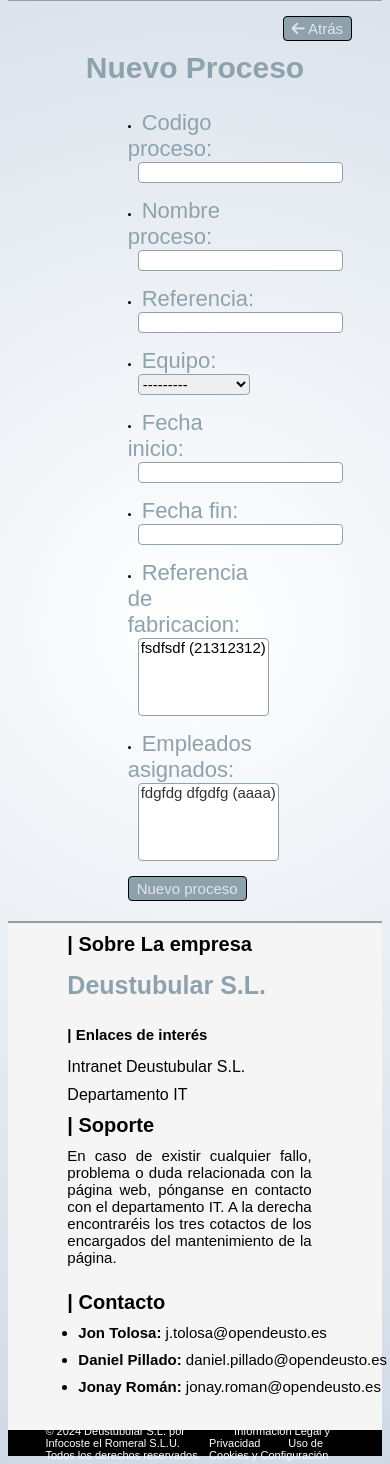
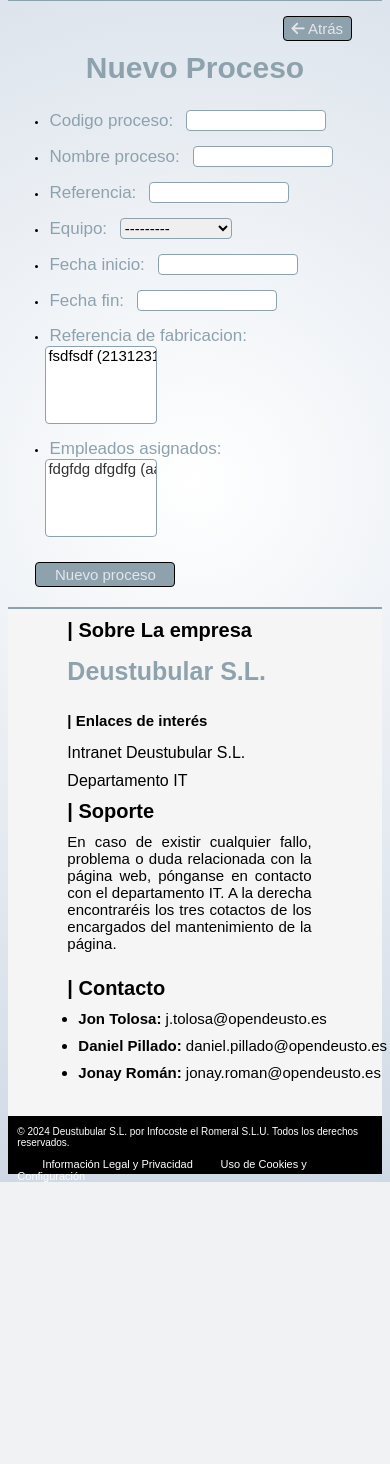
Before and after one commit to JonayRoman/E2-Equipo7, a Django app: page /appGestionProduccion/proceso/create in a window 390 px wide. Shown: the part 217-1681 px from the top of the page. After the commit the page ends 1399 px from the top, so only its background shows below. Run offline with Django 5.2, Linux system fonts and the light colour scheme; data comes from the database, SQL or seed files in the repository; both versions use the stored data as it was after the commit.

Commit message:
responsive de todo menos de las table y reparar unos pocos errores

```diff
--- a/appGestionProduccion/views.py
+++ b/appGestionProduccion/views.py
@@ -156,7 +156,7 @@ class EquipoUpdateView(UpdateView):
         return render(request, 'appGestionProduccion/equipo_update.html', context)
     # Llamada para procesar la actualización del equipo
     def post(self, request, pk):
-        equipo = Empleado.objects.get(id= pk)
+        equipo = Equipo.objects.get(id= pk)
         formulario = EquipoForm(request.POST, instance=equipo)
         if formulario.is_valid():
             formulario.save()
--- a/static/css/style.css
+++ b/static/css/style.css
@@ -323,6 +323,40 @@ footer {
     margin-left: 2.5rem;
 }
 
+@media (min-width:768px) and (max-width:1278px) {
+
+   .div-footer-abajo {
+       height: 5.8rem;
+       display: flex;
+       flex-direction: column;
+   }
+
+  .div-footer-p {
+      width: 95%;
+      display: flex;
+      flex-direction: column;
+  }
+
+}
+
+@media (max-width:767px) {
+  .div-footer-abajo {
+      height: 5.8rem;
+      display: flex;
+      flex-direction: column;
+  }
+
+  .div-footer-p {
+      width: 95%;
+      display: flex;
+      flex-direction: column;
+  }
+
+  .div-footer-p p {
+      font-size: 1rem;
+  }
+}
+
 /*Estilos para las tablas*/
 
 table {
@@ -386,10 +420,10 @@ table {
 }
 
 .formulario  {
-    width: 35%;
+    width: 45%;
 }
 
-.formulario_proceso {
+.formulario-proceso {
     width: 45%;
 }
 
@@ -431,6 +465,44 @@ form input[type="submit"] {
     border-radius: 4px;
     cursor: pointer;
     border: 1px solid black;
+    margin-top: 1rem;
+}
+
+@media (min-width:768px) and (max-width:1278px) {
+    .formulario  {
+        width: 70%;
+    }
+
+    .formulario-proceso {
+        width: 74%;
+    }
+}
+
+@media (max-width:767px) {
+    .formulario-proceso  {
+        width: 100%;
+        margin-left: -2rem;
+    }
+
+    .formulario-proceso label {
+       font-size: 1.7rem;
+    }
+
+    .formulario-proceso select {
+        width: 11.2rem;
+    }
+
+    .formulario {
+        width: 100%;
+    }
+
+    .formulario label {
+        font-size: 2rem;
+    }
+
+    form input {
+        width: 14rem;
+    }
 }
 
 /*Boton para ir a la página de atras*/
@@ -474,3 +546,17 @@ form input[type="submit"] {
     color: #8da2ad;
     margin-right: 0.5rem;
 }
+
+@media (min-width:768px) and (max-width:1278px) {
+    .vista-detallada {
+        width: 72%;
+    }
+}
+
+@media (max-width:767px) {
+    .vista-detallada {
+        width: 100%;
+        margin-left: -1rem;
+    }
+
+}
--- a/templates/appGestionProduccion/equipo_detail.html
+++ b/templates/appGestionProduccion/equipo_detail.html
@@ -9,8 +9,8 @@
             <li><strong>Modelo del equipo:</strong> {{ equipo.modelo }}</li>
             <li><strong>Marca del equipo:</strong> {{ equipo.marca }}</li>
             <li><strong>tipo del equipo:</strong> {{ equipo.tipo }}</li>
-            <li><strong>Fecha de adquisición del equipo:</strong> {{ equipo.fecha_adquisicion }}</li>
-            <li><strong>Fecha de instalación del equipo:</strong> {{ equipo.fecha_instalacion }}</li>
+            <li><strong>Fecha de adquisición del equipo:</strong> {{ equipo.fecha_adquisicion|date:"d/m/Y" }}</li>
+            <li><strong>Fecha de instalación del equipo:</strong> {{ equipo.fecha_instalacion|date:"d/m/Y" }}</li>
         </ul>
     {% else %}
         <p>No existe este equipo.</p>
--- a/templates/appGestionProduccion/proceso_create.html
+++ b/templates/appGestionProduccion/proceso_create.html
@@ -5,7 +5,7 @@
     </div>
     <h2>Nuevo Proceso</h2>
     <div class="div-formulario">
-        <form class="formulario_proceso" action="{% url 'proceso_create' %}" method="post">
+        <form class="formulario-proceso" action="{% url 'proceso_create' %}" method="post">
             {% csrf_token %}
             {{ formulario.errors }}
             {{ formulario.as_ul }}
--- a/templates/appGestionProduccion/proceso_detail.html
+++ b/templates/appGestionProduccion/proceso_detail.html
@@ -9,8 +9,8 @@
             <li><strong>Código del proceso:</strong> {{ proceso.codigo_proceso }}</li>
             <li><strong>Nombre del proceso:</strong> {{ proceso.nombre_proceso }}</li>
             <li><strong>Referencia:</strong> {{ proceso.referencia }}</li>
-            <li><strong>Fecha de inicio del proceso:</strong> {{ proceso.fecha_inicio }}</li>
-            <li><strong>Fecha final estimada:</strong> {{ proceso.fecha_fin }}</li>
+            <li><strong>Fecha de inicio del proceso:</strong> {{ proceso.fecha_inicio|date:"d/m/Y" }}</li>
+            <li><strong>Fecha final estimada:</strong> {{ proceso.fecha_fin|date:"d/m/Y" }}</li>
             <li><strong>Equipos asociados:</strong> <a href="{% url 'equipo_list' %}"><strong>Lista de Empleados</strong></a></li></li>
         </ul>
     {% else %}
```
Also changed, not shown: db.sqlite3.
